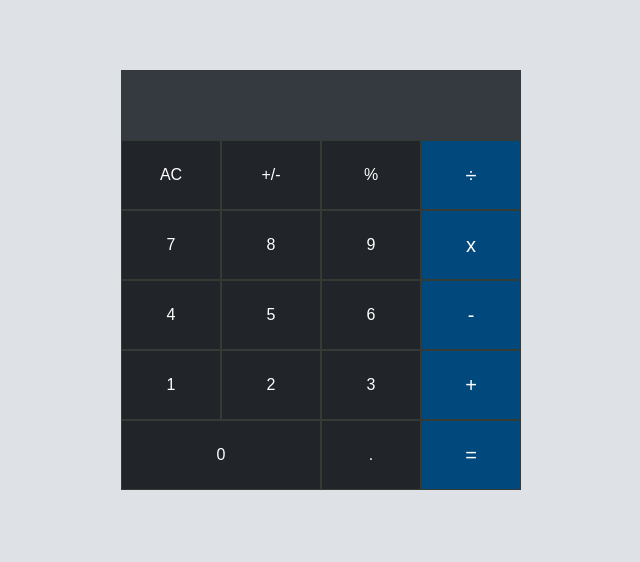
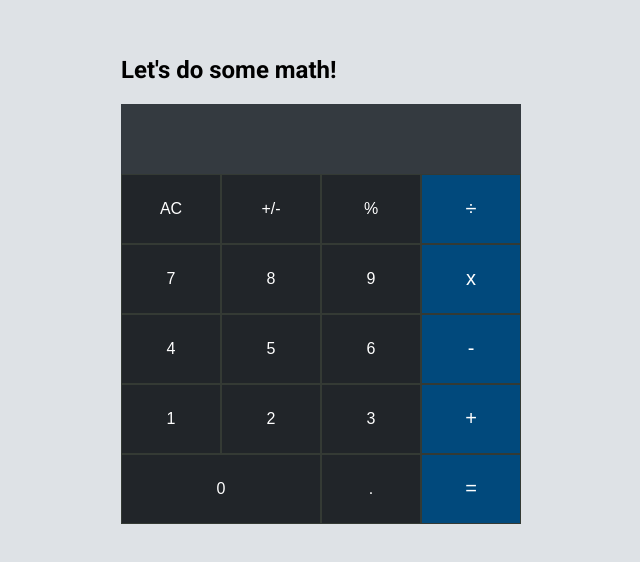
Before and after one commit to ha-manel/Math-Magicians, a React (Create React App) app: page / in a window 1280 px wide. Shown: the part 120-682 px from the top of the page, without its empty margins (319-959 px from the left). Built offline with nearby package versions, Linux system fonts and the light colour scheme.

Commit message:
Add header

```diff
--- a/src/components/calculator.js
+++ b/src/components/calculator.js
@@ -16,6 +16,8 @@ const Calculator = () => {
 
   const { total, next, operation } = state;
   return (
+    <div id="calc-section">
+      <h2 id="calculator-header">Let&apos;s do some math!</h2>
       <div className="calc-container">
         <div className="calc-result">{`${total || ''} ${operation || ''} ${next || ''}`}</div>
         <Button eventHandler={calculateResult} value="AC" />
@@ -38,6 +40,7 @@ const Calculator = () => {
         <Button eventHandler={calculateResult} value="." />
         <Button buttonClass="calc-operators" eventHandler={calculateResult} value="=" />
       </div>
+    </div>
   );
 };
 
```
Lines whose indentation alone changed are shown as unchanged.
